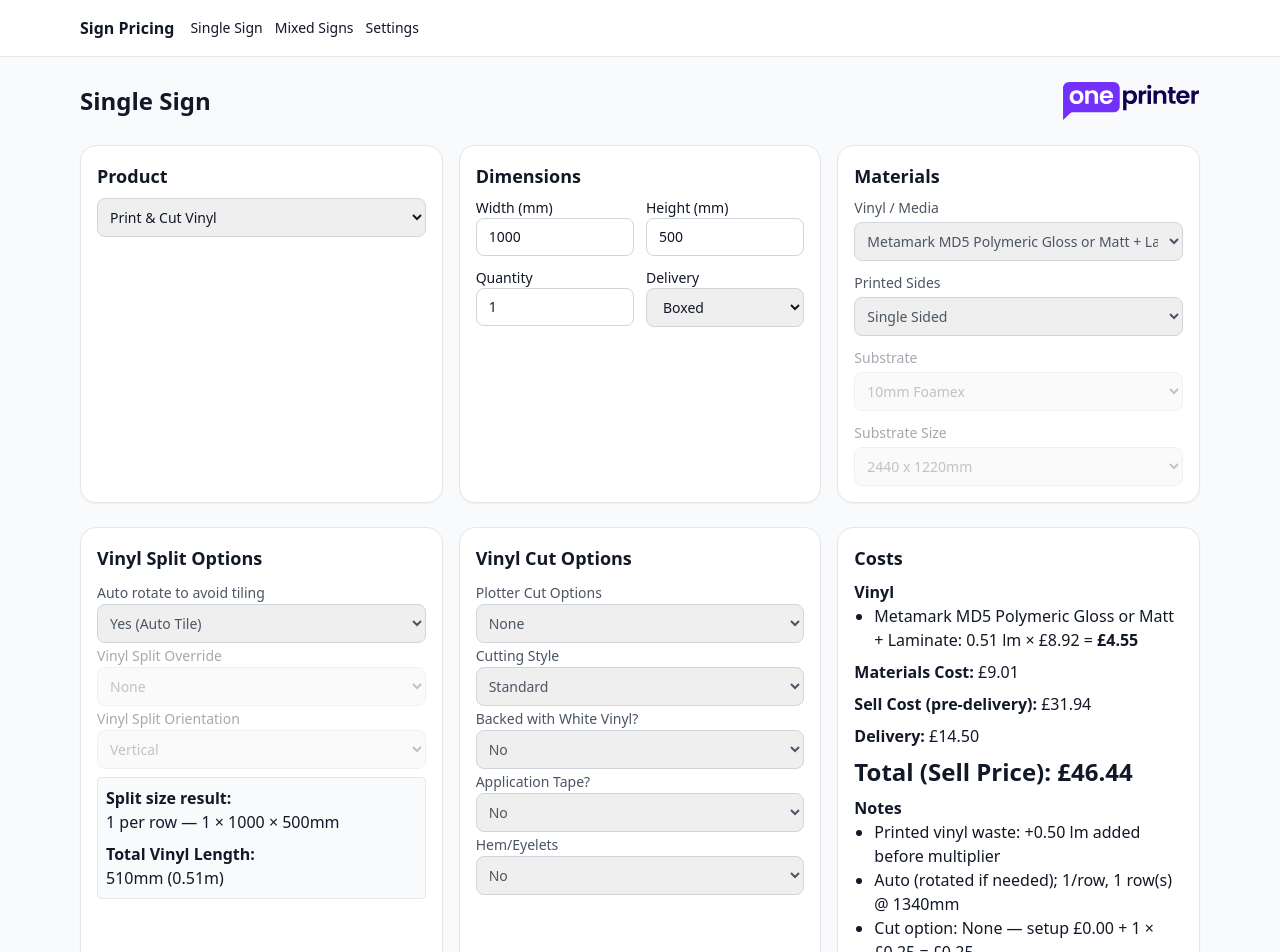
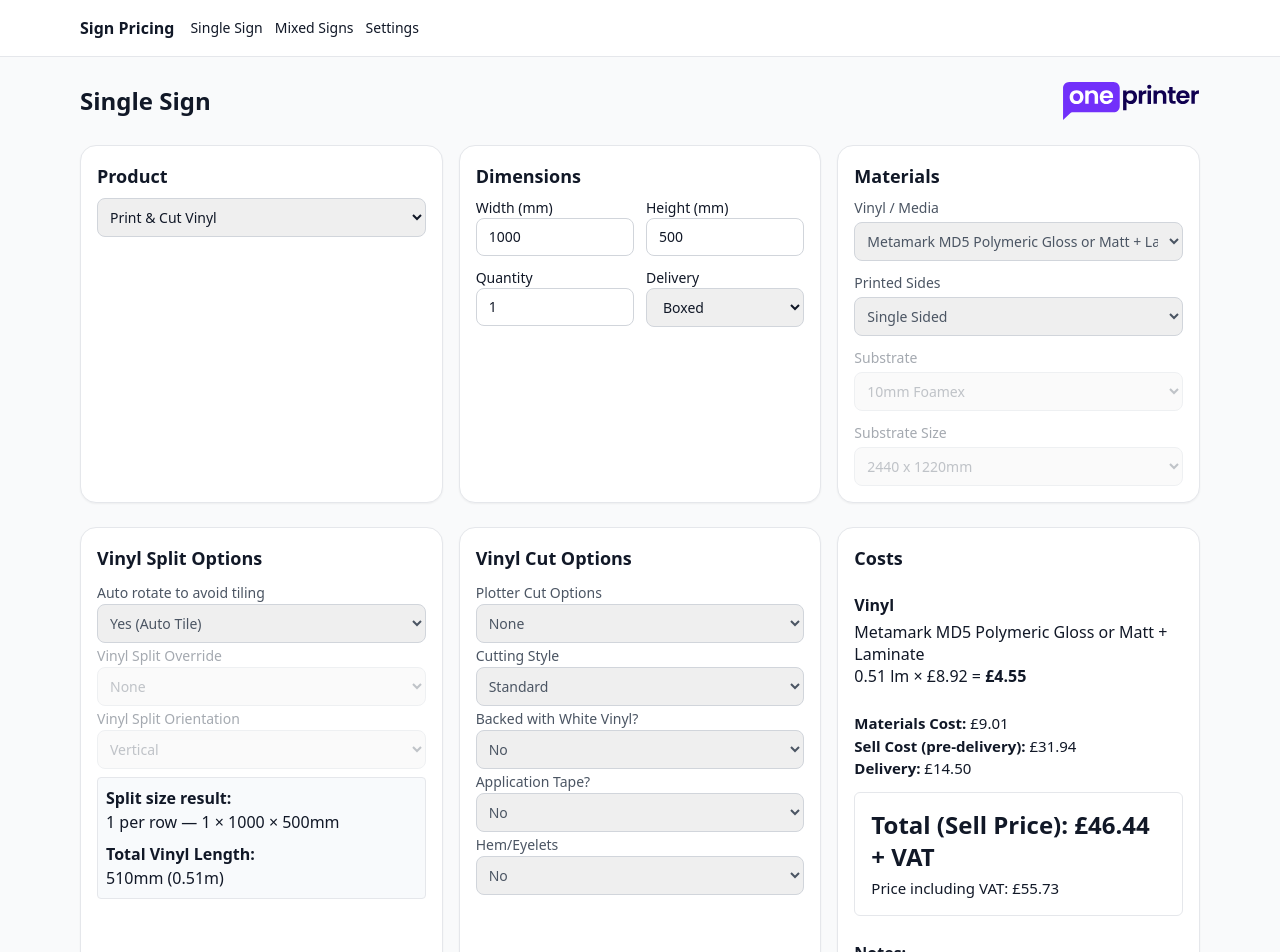
Before and after one commit to mrreiddavid74-bot/Final, a Next.js app: page /single in a window 1280 px wide. Shown: the top 952 px of the page. Built offline with nearby package versions, Linux system fonts and the light colour scheme.

Commit message:
cost card design update

```diff
--- a/components/CostsCard.tsx
+++ b/components/CostsCard.tsx
@@ -1,9 +1,13 @@
+// components/CostsCard.tsx
 'use client'
+
 import Card from '@/components/Card'
 import type { PriceBreakdown } from '@/lib/types'
 
 export default function CostsCard({
-                                      loading, ready, result,
+                                      loading,
+                                      ready,
+                                      result,
                                   }: {
     loading: boolean
     ready: boolean
@@ -11,6 +15,12 @@ export default function CostsCard({
 }) {
     const isError = !!(result && 'error' in (result as any))
     const r = (result as PriceBreakdown) || ({} as PriceBreakdown)
+
+    const fmt = (n?: number) =>
+        typeof n === 'number' && Number.isFinite(n) ? n.toFixed(2) : '0.00'
+
+    const totalIncVat =
+        typeof r.total === 'number' ? +(r.total * 1.2).toFixed(2) : undefined
 
     return (
         <Card>
@@ -21,48 +31,93 @@ export default function CostsCard({
             ) : isError ? (
                 <div className="text-red-600">{String((result as any).error)}</div>
             ) : (
-                <div className="space-y-2">
+                <div className="space-y-3">
+                    {/* Vinyl block */}
                     {!!r?.costs?.vinyl?.length && (
-                        <div>
-                            <h3 className="font-semibold">Vinyl</h3>
-                            <ul className="list-disc ml-5">
-                                {r.costs!.vinyl!.map((v, i) => (
-                                    <li key={i}>
-                                        {v.media}: {v.lm?.toFixed?.(2)} lm × £{v.pricePerLm?.toFixed?.(2)} = <b>£{v.cost?.toFixed?.(2)}</b>
-                                    </li>
-                                ))}
-                            </ul>
-                        </div>
+                        <>
+                            <div className="h-px bg-border/70" />
+                            <div>
+                                <h3 className="font-semibold mb-1">Vinyl</h3>
+                                <div className="space-y-2">
+                                    {r.costs!.vinyl!.map((v, i) => (
+                                        <div key={i} className="leading-snug">
+                                            <div>{v.media}</div>
+                                            <div>
+                                                {v.lm?.toFixed?.(2)} lm × £{v.pricePerLm?.toFixed?.(2)} ={' '}
+                                                <b>£{v.cost?.toFixed?.(2)}</b>
+                                            </div>
+                                        </div>
+                                    ))}
+                                </div>
+                            </div>
+                        </>
                     )}
 
+                    {/* Substrate block */}
                     {!!r?.costs?.substrate?.length && (
-                        <div>
-                            <h3 className="font-semibold">Substrate</h3>
-                            <ul className="list-disc ml-5">
-                                {r.costs!.substrate!.map((s, i) => (
-                                    <li key={i}>
-                                        {s.material} — {s.sheet}: need {s.neededSheets} → <b>{s.chargedSheets} full sheets</b> × £
-                                        {s.pricePerSheet?.toFixed?.(2)} = <b>£{s.cost?.toFixed?.(2)}</b>
-                                    </li>
-                                ))}
-                            </ul>
-                        </div>
+                        <>
+                            <div className="h-px bg-border/70" />
+                            <div>
+                                <h3 className="font-semibold mb-1">Substrate</h3>
+                                <div className="space-y-2">
+                                    {r.costs!.substrate!.map((s, i) => (
+                                        <div key={i} className="leading-snug">
+                                            <div>
+                                                {s.material} — {s.sheet}: need {s.neededSheets}
+                                            </div>
+                                            <div>
+                                                <b>{s.chargedSheets} full sheets</b> × £
+                                                {s.pricePerSheet?.toFixed?.(2)} ={' '}
+                                                <b>£{s.cost?.toFixed?.(2)}</b>
+                                            </div>
+                                        </div>
+                                    ))}
+                                </div>
+                            </div>
+                        </>
                     )}
 
-                    <div><b>Materials Cost:</b> £{r.materials?.toFixed?.(2)}</div>
-                    <div><b>Sell Cost (pre-delivery):</b> £{r.preDelivery?.toFixed?.(2)}</div>
-                    <div><b>Delivery:</b> £{r.delivery?.toFixed?.(2)}</div>
-                    <div className="mt-2 text-2xl font-extrabold">
-                        Total (Sell Price): £{r.total?.toFixed?.(2)}
+                    {/* Divider */}
+                    <div className="h-px bg-border/70" />
+
+                    {/* Totals */}
+                    <div className="text-[15px]">
+                        <div>
+                            <b>Materials Cost:</b> £{fmt(r.materials)}
+                        </div>
+                        <div>
+                            <b>Sell Cost (pre-delivery):</b> £{fmt(r.preDelivery)}
+                        </div>
+                        <div>
+                            <b>Delivery:</b> £{fmt(r.delivery)}
+                        </div>
                     </div>
 
+                    {/* Grand total box */}
+                    <div className="rounded-md border bg-muted/30 p-4">
+                        <div className="text-2xl font-extrabold">
+                            Total (Sell Price): £{fmt(r.total)} <span className="font-semibold">+ VAT</span>
+                        </div>
+                        {typeof totalIncVat === 'number' && (
+                            <div className="mt-1 text-[15px]">
+                                Price including VAT: £{totalIncVat.toFixed(2)}
+                            </div>
+                        )}
+                    </div>
+
+                    {/* Notes */}
                     {!!r?.notes?.length && (
-                        <div className="mt-3">
-                            <h3 className="font-semibold">Notes</h3>
-                            <ul className="list-disc ml-5">
-                                {r.notes!.map((n, i) => <li key={i}>{n}</li>)}
-                            </ul>
-                        </div>
+                        <>
+                            <div className="h-px bg-border/70" />
+                            <div>
+                                <h3 className="font-semibold mb-1">Notes:</h3>
+                                <ul className="list-disc ml-6 space-y-1">
+                                    {r.notes!.map((n, i) => (
+                                        <li key={i}>{n}</li>
+                                    ))}
+                                </ul>
+                            </div>
+                        </>
                     )}
                 </div>
             )}
```
